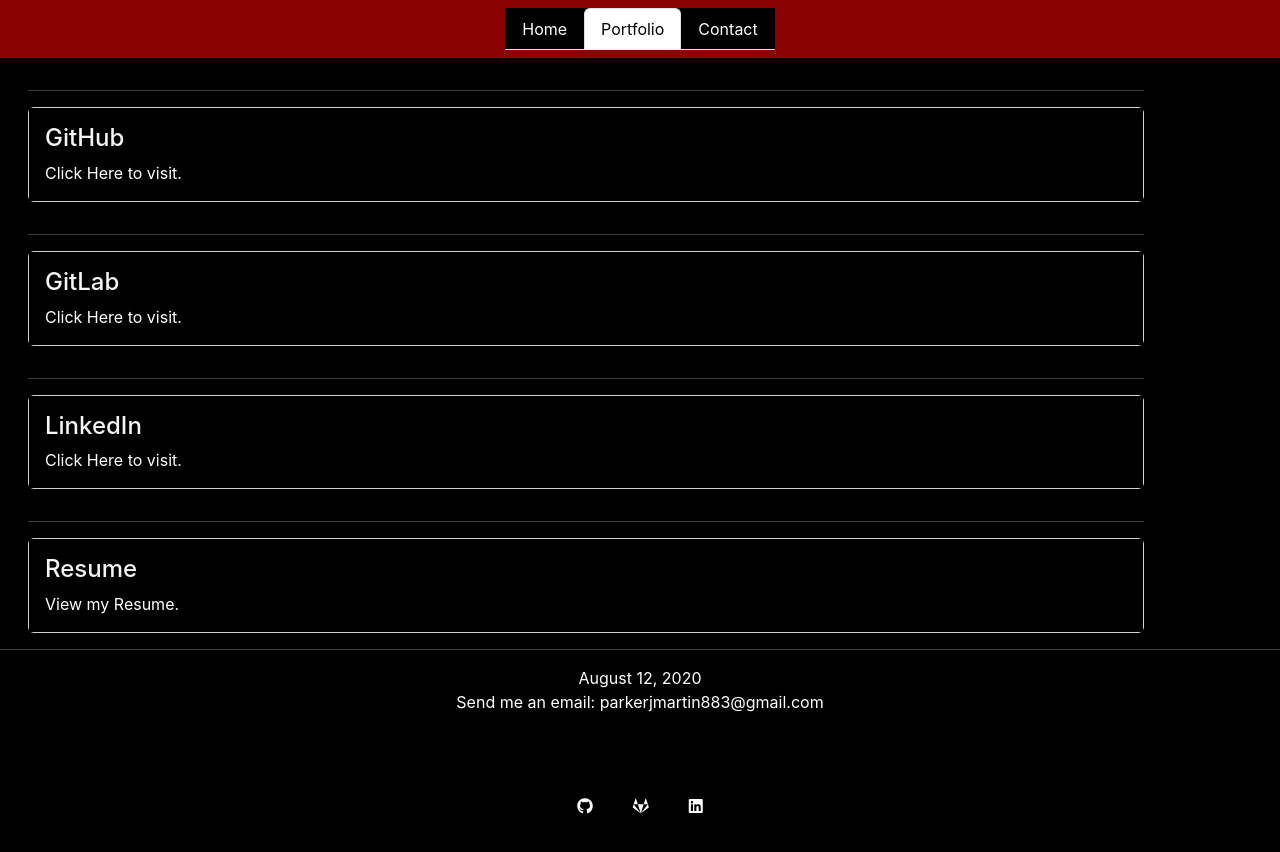
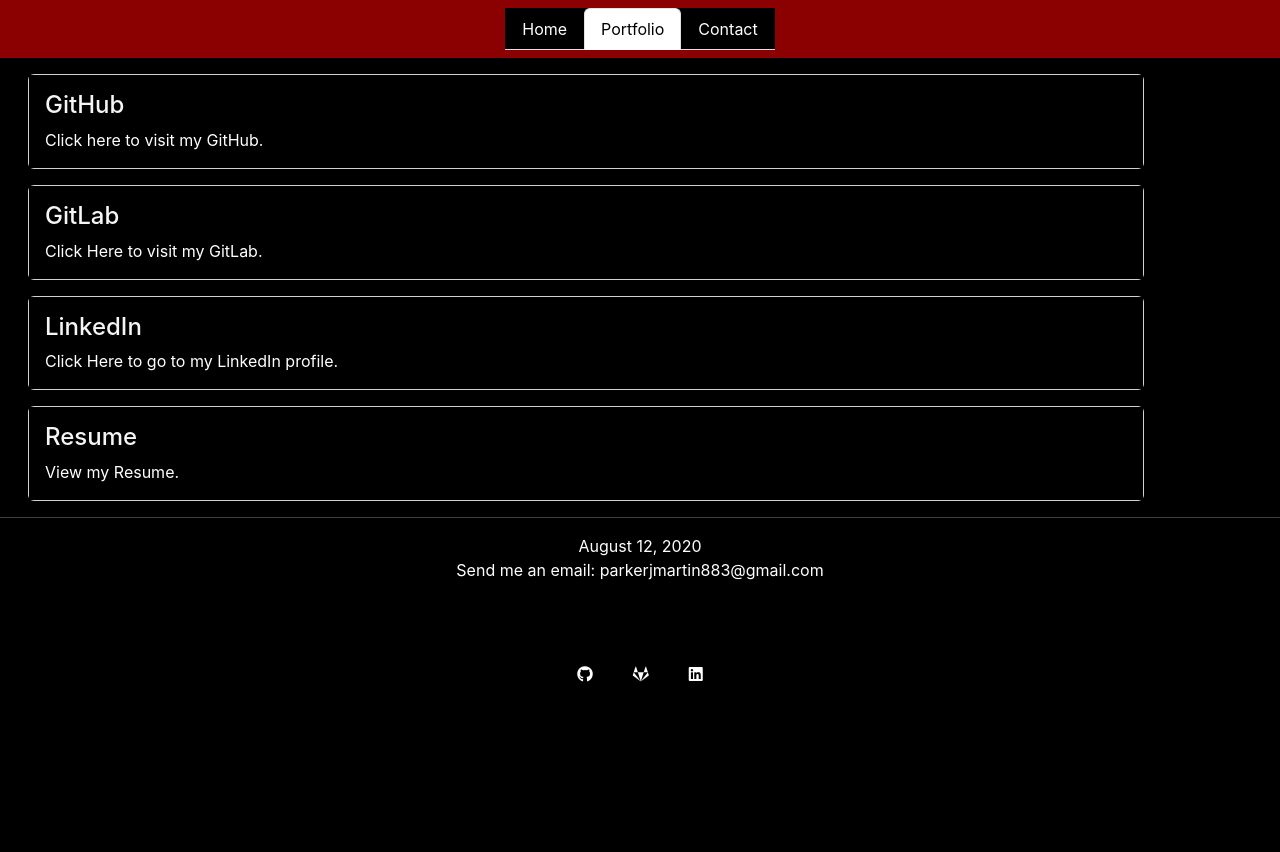
Before and after one commit to pmarti9/react_portfolio, a React (Create React App) app: page /Portfolio in a window 1280 px wide. Shown: the top 852 px of the page. After the commit the page ends 800 px from the top, so only its background shows below. Built offline with nearby package versions, Linux system fonts and the light colour scheme.

Commit message:
refactoring some more

```diff
--- a/src/App.css
+++ b/src/App.css
@@ -53,3 +53,8 @@
     color: whitesmoke;
    background-color: black;
 }
+
+.p {
+    margin-top: 0;
+    margin-bottom: 0;
+}
--- a/src/components/pages/portfolio/Portfolio.jsx
+++ b/src/components/pages/portfolio/Portfolio.jsx
@@ -6,15 +6,15 @@
     const workInfo = [
         {
             name: "GitHub",
-          description: <a href="https://github.com/pmarti9">Click Here to visit</a>
+            description: <a href="https://github.com/pmarti9\">Click here to visit my GitHub</a>
         },
         {
             name: "GitLab",
-          description: <a href="https://gitlab.com/pmarti9">Click Here to visit</a>
+            description: <a href="https://gitlab.com/pmarti9">Click Here to visit my GitLab</a>
         },
         {
             name: "LinkedIn",
-          description: <a href="https://www.linkedin.com/in/parker-martin-a5361147/">Click Here to visit</a>
+            description: <a href="https://www.linkedin.com/in/parker-martin-a5361147/">Click Here to go to my LinkedIn profile</a>
         },
 
         {
@@ -34,7 +34,6 @@
                                 <div className="col-xl-12">
                                     <div className="jumbotron">
 
-                                        <hr/>
                                         <div className="card-group">
 
                                             <div className="card">
--- /dev/null
+++ b/src/components/pages/portfolio/portfolio.css
@@ -0,0 +1,4 @@
+.p {
+    margin-top: 0;
+    margin-bottom: 0;
+}
--- a/src/components/style.css
+++ /dev/null
@@ -1,38 +0,0 @@
-.navbar.navbar-expand-lg{
-    position: top;
-}
-.navbar{
-    position: top fixed
-}
-h1{
-    text-align: center;
-}
-/* hr {
-    color: darkred;
-} */
-li {
-    text-align: left;
-}
-img {
-    max-width: 350px;
-    max-height: 350px;
- }
- body {
-     background-color: black;
- }
- .jumbotron {
-    color: whitesmoke;
-    background-color: black;
- }
-
- .proj1img {
-     width: 75%;
- }
-
- .proj2img {
-     width: 75%;
- }
- .p {
-     margin-top: 0;
-     margin-bottom: 0;
- }
```
